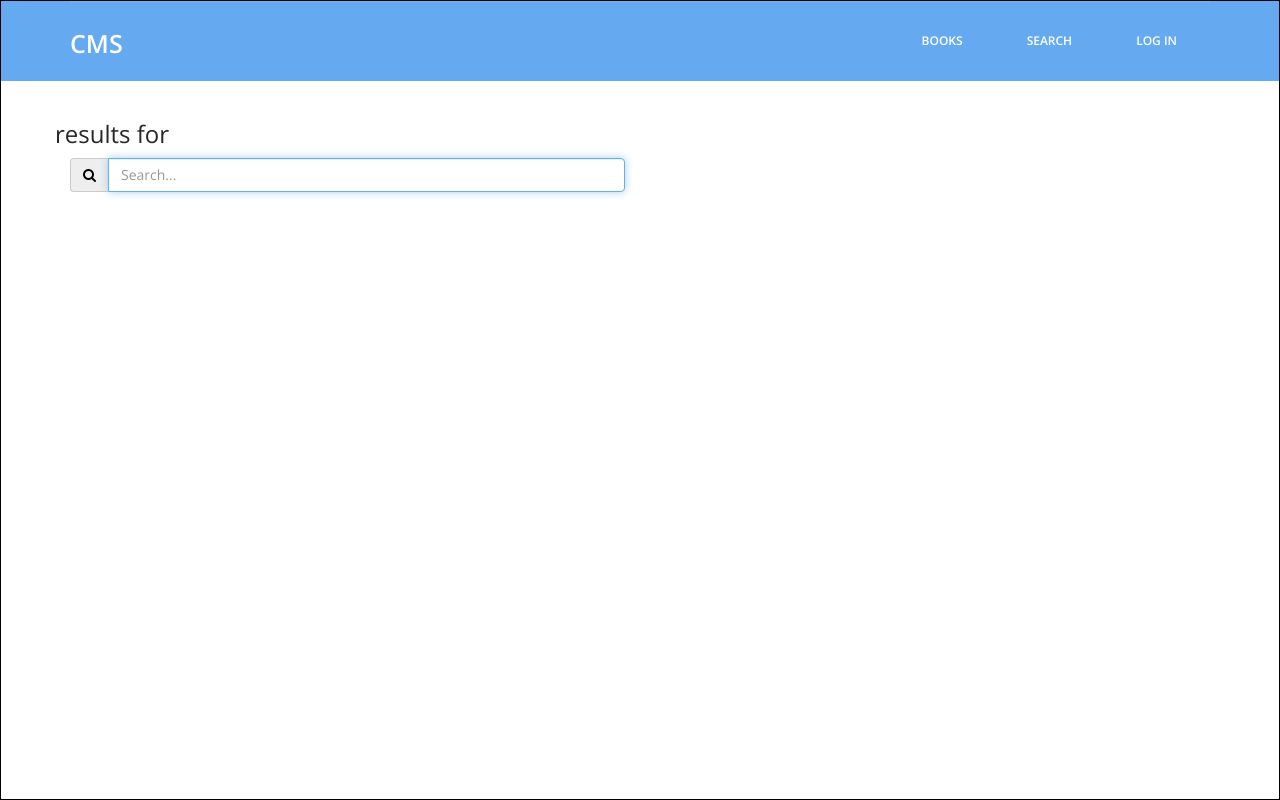
After one commit to choimyungsu/my-first-blog, a Django app: page /search/ in a window 1280 px wide. The commit adds this page. Run offline with Django 3.2, Linux system fonts and the light colour scheme; some libraries are stand-ins or nearby versions.

Commit message:
search add

```diff
--- a/blog/forms.py
+++ b/blog/forms.py
@@ -1,6 +1,7 @@
 from django import forms
 
 from .models import Post, Comment, Book
+# summernoteWidget 추가
 from django_summernote import fields as summer_fields # 2018.08.16 cms add
 from django_summernote.widgets import SummernoteWidget # 2018.08.17
 
@@ -16,9 +17,10 @@ class PostForm(forms.ModelForm):
 
     class Meta:
         model = Post
-        fields = ('title', 'text')
+        fields = ('title', 'url','text') # 이 순서대로 form이 구성된다.
         widgets = {
-			'title' : forms.TextInput(attrs={'class': 'form-control','width':'100'}),
+			'title' : forms.TextInput(attrs={'class': 'form-control','width':'100','placeholder': '목차 제목을 입력해주세요.'}),
+            'url' : forms.TextInput(attrs={'class': 'form-control','width':'100','placeholder': '대표 이미지 URL을 입력해주세요.','alt':'class="img-responsive"'}),
             #'text' : forms.Textarea(attrs={'class': 'form-control', 'rows':15}),
             'text': SummernoteWidget,
 		}
--- a/blog/models.py
+++ b/blog/models.py
@@ -4,6 +4,39 @@
 from django.db import models
 from django.utils import timezone
 from django.conf import settings
+from django.db.models import Q
+
+# Book 모델 검색
+class BookManager(models.Manager):
+    def search(self, query=None):
+        qs = self.get_queryset()
+        if query is not None:
+            or_lookup = (Q(title__icontains=query) |
+                         Q(text__icontains=query)
+                        )
+            qs = qs.filter(or_lookup).distinct() # distinct() is often necessary with Q lookups
+        return qs
+
+# Post 모델 검색
+class PostManager(models.Manager):
+    def search(self, query=None):
+        qs = self.get_queryset()
+        if query is not None:
+            or_lookup = (Q(title__icontains=query) |
+                         Q(text__icontains=query)
+                        )
+            qs = qs.filter(or_lookup).distinct() # distinct() is often necessary with Q lookups
+        return qs
+
+# Comment 모델 검색
+class CommentManager(models.Manager):
+    def search(self, query=None):
+        qs = self.get_queryset()
+        if query is not None:
+            or_lookup = (Q(text__icontains=query))
+            qs = qs.filter(or_lookup).distinct() # distinct() is often necessary with Q lookups
+        return qs
+
 
 class Book(models.Model):
     author = models.ForeignKey('auth.User', on_delete=models.CASCADE)
@@ -15,6 +48,7 @@
     published_date = models.DateTimeField(
             blank=True, null=True)
     updated_date = models.DateTimeField(auto_now=True)
+    objects = BookManager() # 검색관련 추가 2018.08.19
 
     def publish(self):
         self.published_date = timezone.now()
@@ -34,6 +68,8 @@
     updated_date = models.DateTimeField(auto_now=True)
     published_date = models.DateTimeField(
             blank=True, null=True)
+    url = models.CharField(max_length=500, blank=True, null=True) # 이미지 URL 연결 필드 2018.08.19
+    objects = PostManager() # 검색관련 추가 2018.08.19
 
     def publish(self):
         self.published_date = timezone.now()
@@ -56,6 +92,8 @@
     created_date = models.DateTimeField(default=timezone.now)
     updated_date = models.DateTimeField(auto_now=True)
     approved_comment = models.BooleanField(default=False)
+    objects = CommentManager() # 검색관련 추가 2018.08.19
+
     # 정렬순서를 최근순으로..
     class Meta:
         ordering =['-id']
--- a/blog/templates/blog/base.html
+++ b/blog/templates/blog/base.html
@@ -45,6 +45,7 @@
                                 <li role="presentation"><a href="about.html">About Us</a></li>
                                 <li role="presentation"><a href="services.html">Services</a></li>
                                 <li role="presentation"><a href="/">Gallery</a></li>-->
+                                <li role="presentation"><a href="{% url 'search' %}" >Search</a></li>
                                 {% if user.is_authenticated %}
                                 <li role="presentation"><a href="{% url 'my_book_list' %}" >My Book</a></li>
                                 <li role="presentation"><a href="{% url 'book_draft_list' %}" >Publish</a></li>
--- a/blog/templates/blog/post_detail.html
+++ b/blog/templates/blog/post_detail.html
@@ -39,7 +39,8 @@
             </div>
             <hr>
             <div class="row">
-                <p>{{ post.text|safe }}</p>
+                <div class="img-responsive" >{{ post.url | safe }}</div>
+                <p style="padding-left: 10px;">{{ post.text|safe }}</p>
                 <p class="date pull-right">마지막 편집일 : {{post.updated_date}}</p>
             </div>
             <hr>
--- /dev/null
+++ b/blog/templates/blog/view.html
@@ -0,0 +1,66 @@
+{% extends 'blog/base.html' %}
+{% load class_name %}
+
+{% block content %}
+
+<div class="container">
+    <div class='row title-row my-5'>
+        <div class='col-12 py-0'>
+            <h3 class='my-0 py-0'> results for <b></b></h3>
+        </div>
+    </div>
+    {% for object in object_list %}
+    {% with object|class_name as klass %}
+      {% if klass == 'Book' %}
+           <div class='row'>
+             <div class='col-12'>
+                <p> Book Item: <a href='{% url 'book_detail' pk=object.pk %}'>{{ object.title }}</a> </p>
+            </div>
+          </div>
+
+      {% elif klass == 'Post' %}
+           <div class='row'>
+             <div class='col-12'>
+                <p> Post Item: <a href='{% url 'post_view' pk=object.pk %}'>{{ object.title }}</a> </p>
+
+              </div>
+            </div>
+
+      {% elif klass == 'Comment' %}
+           <div class='row'>
+                <div class='col-12'>
+                <p> Comment Item: <a href='{% url 'post_view' pk=object.post.id %}'>{{ object.text }}</a> </p>
+                </div>
+            </div>
+      {% else %}
+           <div class='row'>
+             <div class='col-12 col-lg-8 offset-lg-4'>
+                <a href=''>{{ object }} | {{ object|class_name }}</a>
+            </div>
+           </div>
+        {% endif %}
+
+    {% endwith %}
+
+{% empty %}
+
+
+
+    <div class='row'>
+        <div class='col-12 col-md-6 mx-auto my-5 py-5'>
+        <form method='GET' class='' action='.'>
+
+            <div class="input-group form-group-no-border mx-auto" style="margin-bottom: 0px; font-size: 32px;">
+                <span class="input-group-addon cfe-nav" style='color:#000'>
+                    <i class="fa fa-search" aria-hidden="true"></i>
+                </span>
+                <input type="text" name="q" data-toggle="popover" data-placement="bottom" data-content="Press enter to search" class="form-control cfe-nav mt-0 py-3" placeholder="Search..." value="" style="" data-original-title="" title="" autofocus="autofocus">
+            </div>
+
+        </form>
+
+        </div>
+    </div>
+</div>
+{% endfor %}
+{% endblock content %}
--- a/blog/urls.py
+++ b/blog/urls.py
@@ -2,6 +2,7 @@ from django.conf.urls import url, include
 from . import views
 from django.conf.urls.static import static
 from django.conf import settings
+from blog.views import SearchView # 통합 검색 추가 2018.08.19
 
 
 urlpatterns = [
@@ -15,6 +16,8 @@ urlpatterns = [
     url(r'^book/(?P<pk>\d+)/remove/$', views.book_remove, name='book_remove'),
     url(r'^book/(?P<pk>\d+)/post/$', views.add_post_to_book, name='add_post_to_book'), # book에 포스트 생성
     url(r'^book/drafts/$', views.book_draft_list, name='book_draft_list'), # 발행되지 않은 책 리스트
+
+    url(r'^search/$', SearchView.as_view(), name='search' ), # 통합 검색 추가 2018.08.19
 
     # url(r'^$', views.post_list, name='post_list'), # 일단 주석처리 book list에서 book을 클릭시 Post list로 연결
     url(r'^post/(?P<pk>\d+)/$', views.post_detail, name='post_detail'),
--- a/blog/views.py
+++ b/blog/views.py
@@ -7,6 +7,9 @@ from django.utils import timezone
 from .models import Post, Comment, Book # 모델 임포트
 from .forms import PostForm, CommentForm, BookForm # form 임포트 추가
 from django.contrib.auth.decorators import login_required
+# 검색을 위한 추가 2018.08.18 search.views.py
+from itertools import chain
+from django.views.generic import ListView
 
 
 def book_list(request): # 책리스트 가져오기
@@ -27,7 +30,18 @@ def book_list(request): # 책리스트 가져오기
 @login_required
 def my_book_list(request): # 내 책리스트 가져오기 2018.08.18
     books = Book.objects.filter(author= request.user).order_by('created_date')
-    return render(request, 'blog/book_list.html', {'books': books})
+    # 페이징 처리 추가 2018.08.19
+    paginator = Paginator(books, 8) # Show 9 contacts per page
+    page = request.GET.get('page')
+    try:
+        #books = paginator.get_page(page)
+        queryset = paginator.page(page)
+    except PageNotAnInteger:
+        queryset = paginator.page(1)
+    except EmptyPage:
+        queryset = paginator.page(paginator.num_pages)
+
+    return render(request, 'blog/book_list.html', {'books': queryset})
 
 
 @login_required
@@ -181,3 +195,40 @@ def comment_remove(request, pk):
     comment = get_object_or_404(Comment, pk=pk)
     comment.delete()
     return redirect('post_view', pk=comment.post.pk)
+
+# def search(request):# 검색 페이지로 이동
+#     return render(request, 'blog/view.html')
+
+# 검색 추가
+class SearchView(ListView):
+    template_name = 'blog/view.html'
+    paginate_by = 20
+    count = 0
+
+    def get_context_data(self, *args, **kwargs):
+        context = super().get_context_data(*args, **kwargs)
+        context['count'] = self.count or 0
+        context['query'] = self.request.GET.get('q')
+        return context
+
+    def get_queryset(self):
+        request = self.request
+        query = request.GET.get('q', None)
+
+        if query is not None:
+            book_results      = Book.objects.search(query)
+            post_results      = Post.objects.search(query)
+            comment_results   = Comment.objects.search(query)
+
+            # combine querysets
+            queryset_chain = chain(
+                    book_results,
+                    post_results,
+                    comment_results,
+            )
+            qs = sorted(queryset_chain,
+                        key=lambda instance: instance.pk,
+                        reverse=True)
+            self.count = len(qs) # since qs is actually a list
+            return qs
+        return Post.objects.none() # just an empty queryset as default
```
Also changed, not shown: blog/templates/blog/add_post_to_book.html (+6 -5 lines), blog/templatetags/class_name.py (added, +8 -0 lines), blog/migrations/0002_post_url.py (added), blog/templatetags/__init__.py (added).
